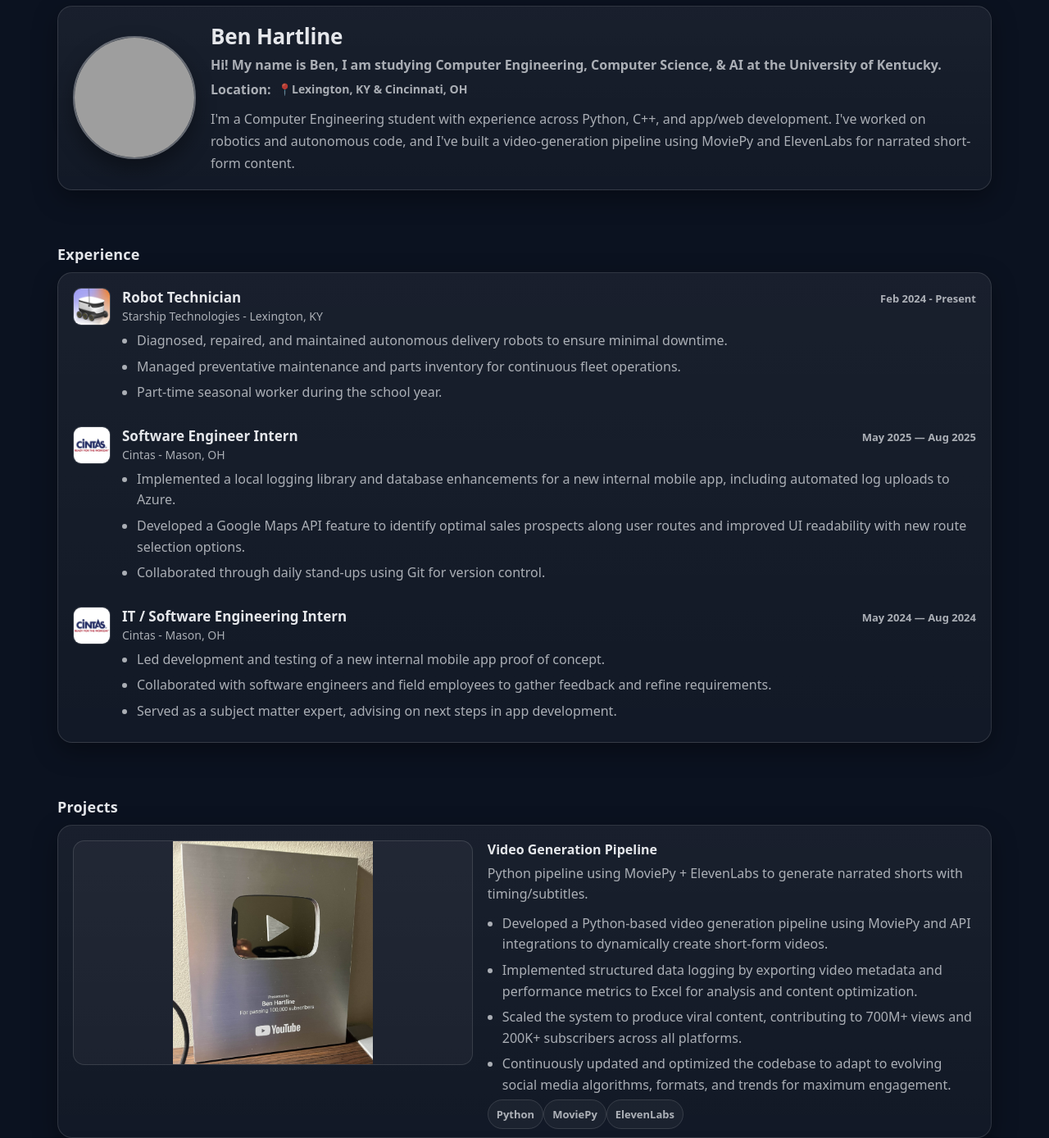
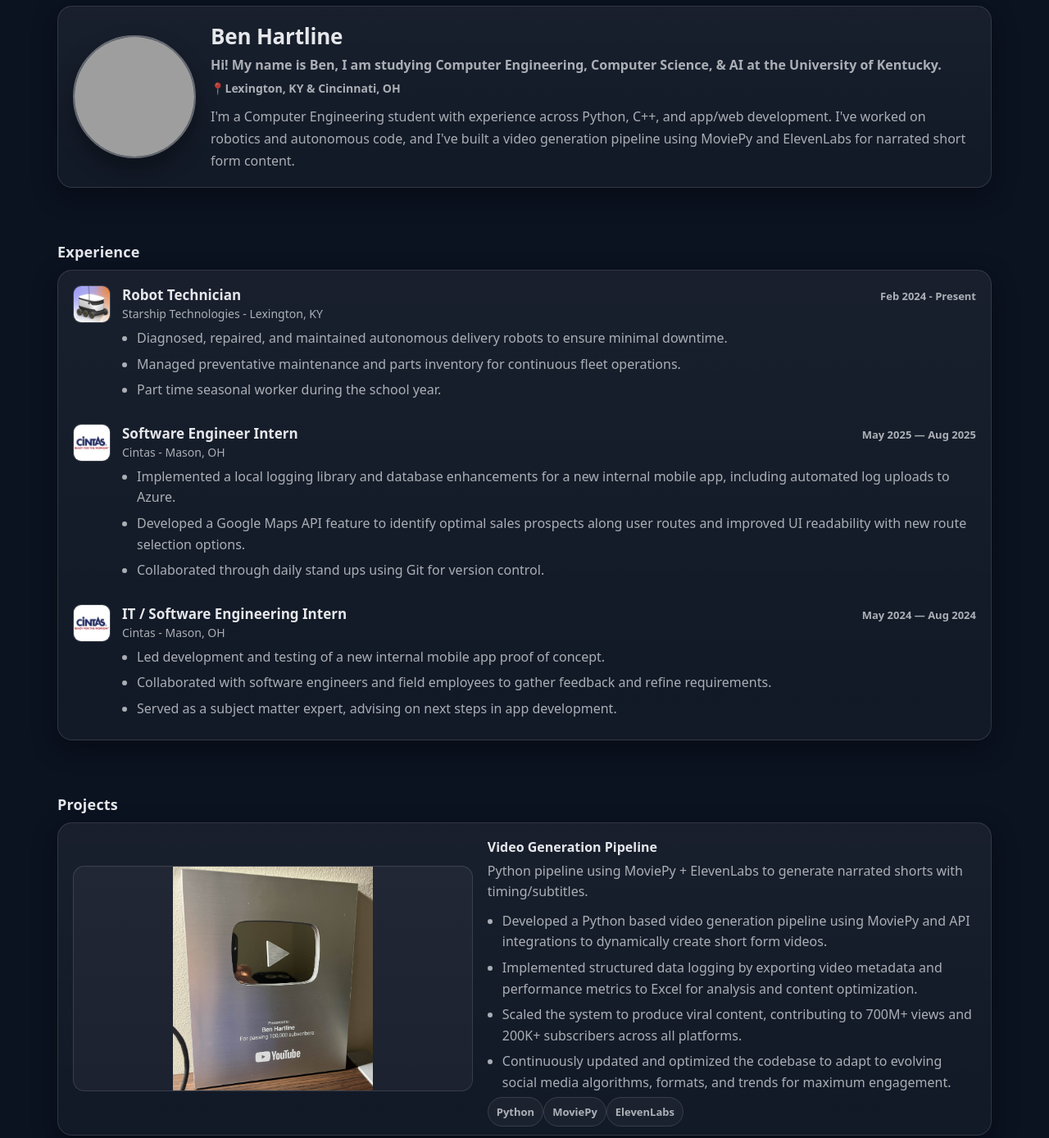
Before and after one commit to BenHartline/benhartline.com, a plain HTML site: page index.html in a window 1280 px wide. Shown: the part 784-2172 px from the top of the page at 82% size. Drawn offline with Linux system fonts and the light colour scheme; grey boxes are pictures that could not be loaded.

Commit message:
text updates

```diff
--- a/assets/site-data.js
+++ b/assets/site-data.js
@@ -39,7 +39,7 @@ window.siteData = {
         alt: 'Ben Hartline headshot',
       },
     },
-    text: "I'm a Computer Engineering student with experience across Python, C++, and app/web development. I've worked on robotics and autonomous code, and I've built a video-generation pipeline using MoviePy and ElevenLabs for narrated short-form content.",
+    text: "I'm a Computer Engineering student with experience across Python, C++, and app/web development. I've worked on robotics and autonomous code, and I've built a video generation pipeline using MoviePy and ElevenLabs for narrated short form content.",
   },
   experience: {
     title: 'Experience',
@@ -56,7 +56,7 @@ window.siteData = {
         points: [
           'Diagnosed, repaired, and maintained autonomous delivery robots to ensure minimal downtime.',
           'Managed preventative maintenance and parts inventory for continuous fleet operations.',
-          'Part-time seasonal worker during the school year.',
+          'Part time seasonal worker during the school year.',
         ],
       },
       {
@@ -71,7 +71,7 @@ window.siteData = {
         points: [
           'Implemented a local logging library and database enhancements for a new internal mobile app, including automated log uploads to Azure.',
           'Developed a Google Maps API feature to identify optimal sales prospects along user routes and improved UI readability with new route selection options.',
-          'Collaborated through daily stand-ups using Git for version control.',
+          'Collaborated through daily stand ups using Git for version control.',
         ],
       },
       {
@@ -102,7 +102,7 @@ window.siteData = {
         ],
         badges: ['Python', 'MoviePy', 'ElevenLabs'],
         points: [
-          'Developed a Python-based video generation pipeline using MoviePy and API integrations to dynamically create short-form videos.',
+          'Developed a Python based video generation pipeline using MoviePy and API integrations to dynamically create short form videos.',
           'Implemented structured data logging by exporting video metadata and performance metrics to Excel for analysis and content optimization.',
           'Scaled the system to produce viral content, contributing to 700M+ views and 200K+ subscribers across all platforms.',
           'Continuously updated and optimized the codebase to adapt to evolving social media algorithms, formats, and trends for maximum engagement.',
@@ -121,9 +121,9 @@ window.siteData = {
         ],
         badges: ['C++', 'Controls', 'Sensors'],
         points: [
-          'VEX Robotics World Champion (2022) — #1 out of ~20,000 teams worldwide; designed, built, programmed, tested, and drove competition robots using a rigorous engineering design process while collaborating at the highest competitive level.',
-          'Co-founded and led a competitive VEX robotics team; owned full robot lifecycle (design, CAD, programming, documentation, driving) and mentored 2 local middle-school teams, plus supported others at competitions and through online forums.',
-          'Record-setting season (single year): 13 World Championship qualifications (most ever) and longest win streak in VEX history.',
+          'VEX Robotics World Champion (2022) #1 out of ~20,000 teams worldwide; designed, built, programmed, tested, and drove competition robots using a rigorous engineering design process while collaborating at the highest competitive level.',
+          'Co-founded and led a competitive VEX robotics team; owned full robot lifecycle (design, CAD, programming, documentation, driving) and mentored 2 local middle school teams, plus supported others at competitions and through online forums.',
+          'Record setting season (single year): 13 World Championship qualifications (most ever) and longest win streak in VEX history.',
           'Season achievements: 42 total awards including 14x Tournament Champion, 11x Excellence Award, 10x Robot Skills Champion, Think Awards, CAD/Onshape awards, Community Service Google Award, and multiple finals placements.',
         ],
       },
--- a/assets/styles.css
+++ b/assets/styles.css
@@ -190,10 +190,6 @@
       font-weight: 600;
       font-size: 14px;
     }
-    .about-location::before{
-      content: "Location:";
-      font-size: 16px;
-    }
     @media (max-width: 760px){
       .about-card{ grid-template-columns: 1fr; text-align: center; }
       .about-photo{ margin: 0 auto; }
@@ -304,6 +300,7 @@
       background: rgba(255,255,255,0.04);
       overflow: hidden;
       aspect-ratio: 16 / 9;
+      align-self: center;
     }
     .carousel-track{
       display:flex;
```
